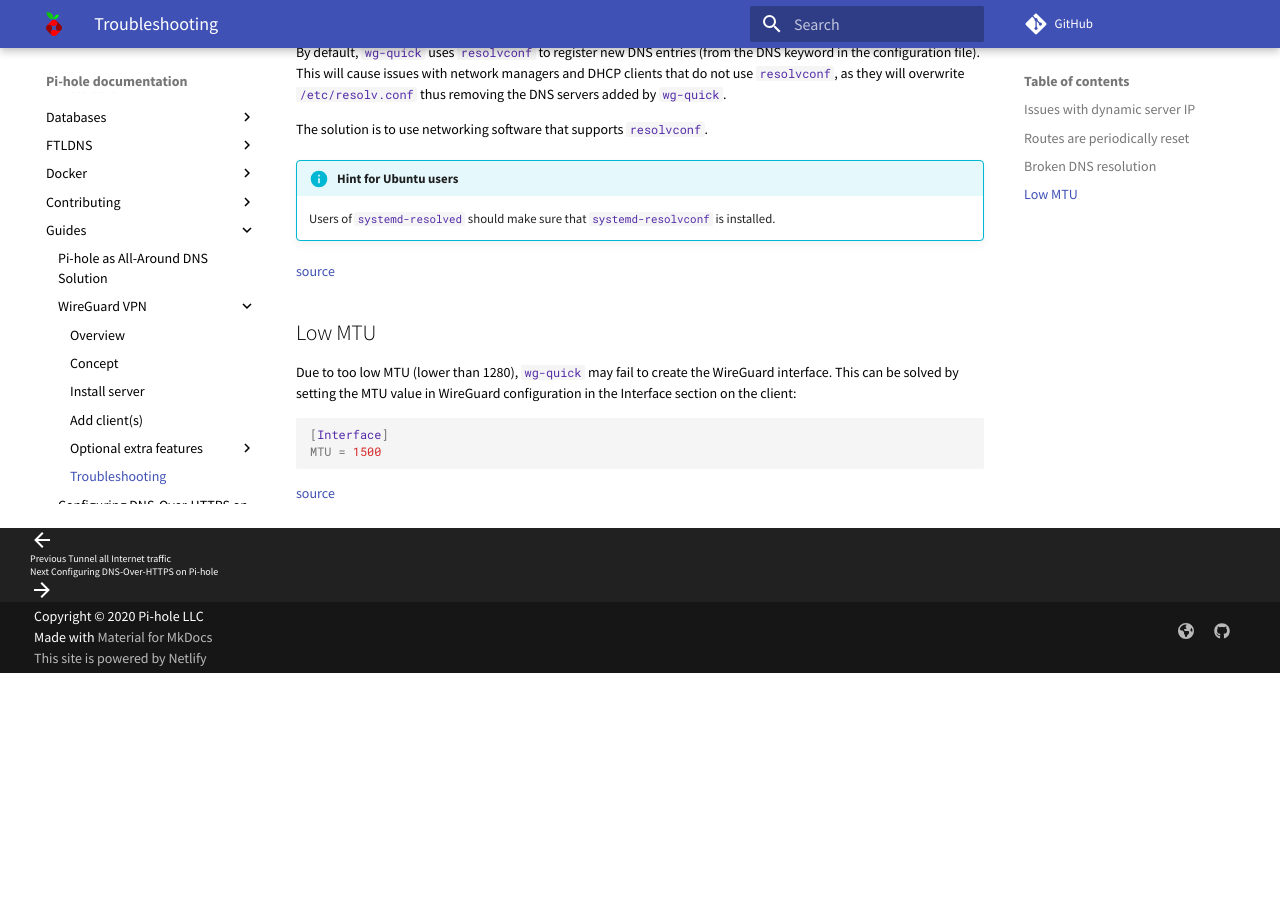
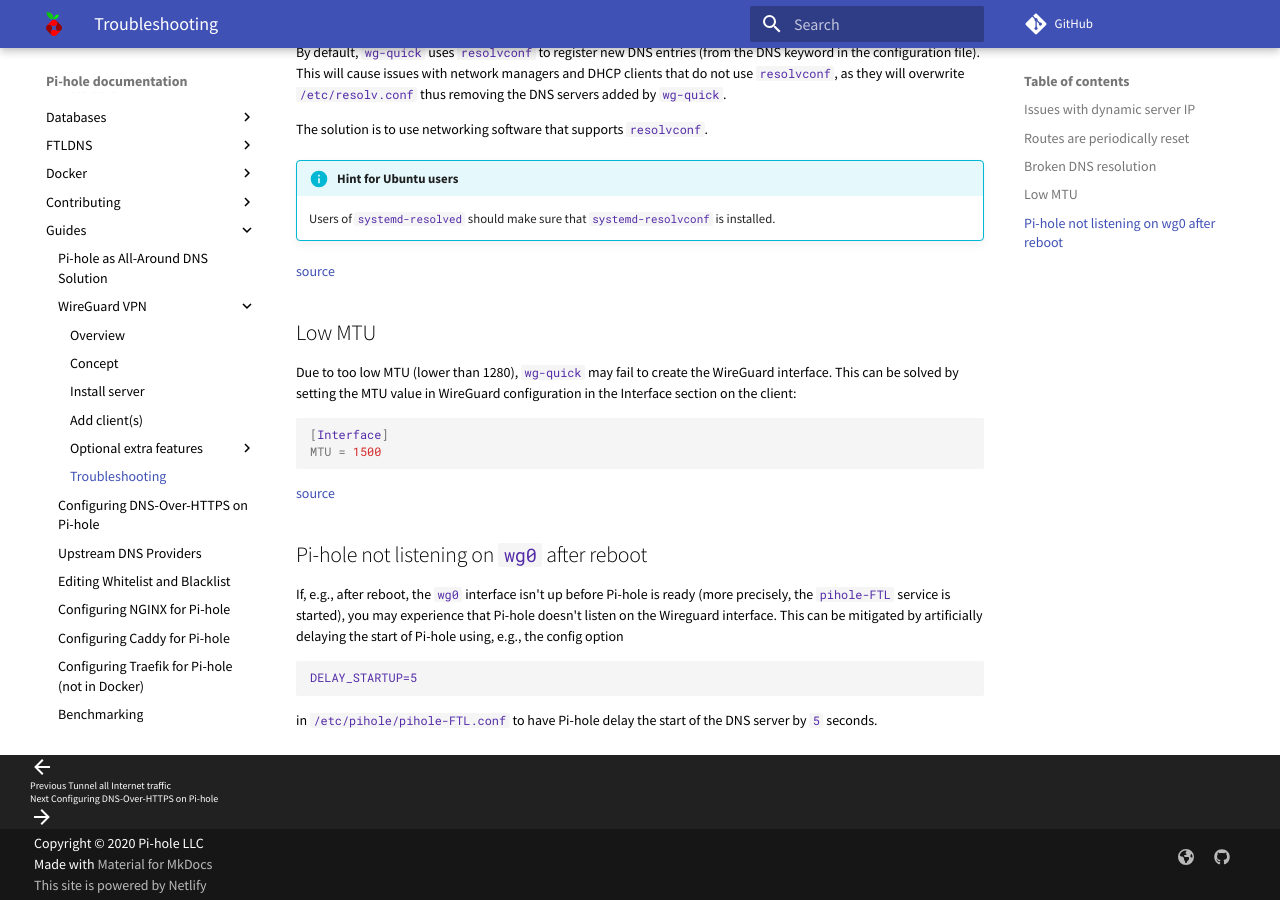
Before and after one commit to pi-hole/docs, an MkDocs documentation site: the page built from docs/guides/wireguard/faq.md, in a window 1280 px wide and 900 px high, scrolled down 1314 px. Built offline with MkDocs 1.6.1 and Material for MkDocs 9.7.7, drawn with Linux system fonts in a browser that asks for light colours; comment, search, counter and statistics services are not loaded; before the commit the page ends 1987 px from its top, so only the background shows below that.

Commit message:
Suggest DELAY_STARTUP in the FAQ section
Signed-off-by: DL6ER <dl6er@dl6er.de>

````diff
--- a/docs/guides/wireguard/faq.md
+++ b/docs/guides/wireguard/faq.md
@@ -83,3 +83,13 @@
 ```
 
 [source](https://wiki.archlinux.org/index.php/WireGuard)
+
+## Pi-hole not listening on `wg0` after reboot
+
+If, e.g., after reboot, the `wg0` interface isn't up before Pi-hole is ready (more precisely, the `pihole-FTL` service is started), you may experience that Pi-hole doesn't listen on the Wireguard interface. This can be mitigated by artificially delaying the start of Pi-hole using, e.g., the config option
+
+``` plain
+DELAY_STARTUP=5
+```
+
+in `/etc/pihole/pihole-FTL.conf` to have Pi-hole delay the start of the DNS server by `5` seconds.
````
Also changed, not shown: docs/guides/wireguard/server.md (+2 -2 lines).
